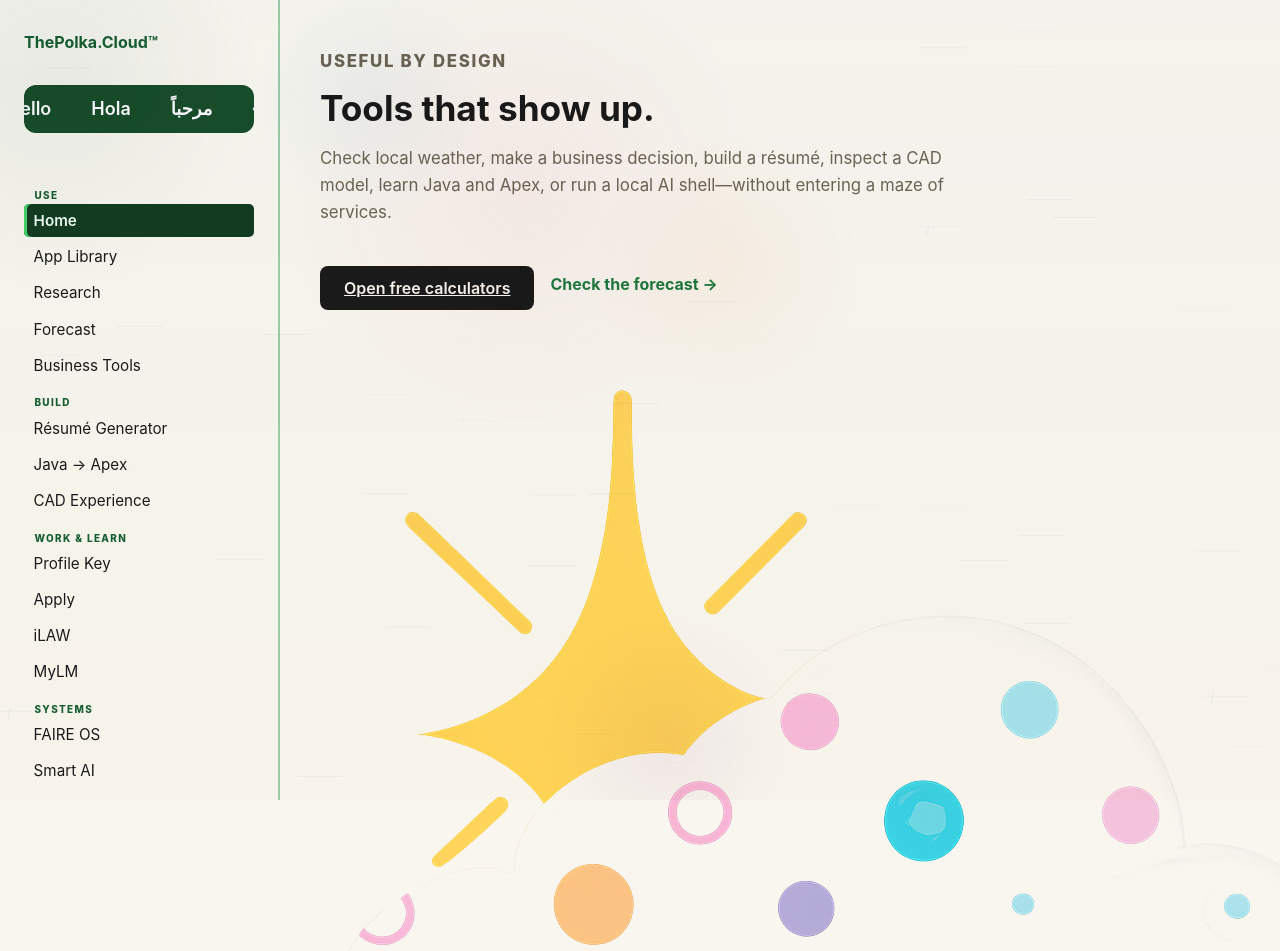
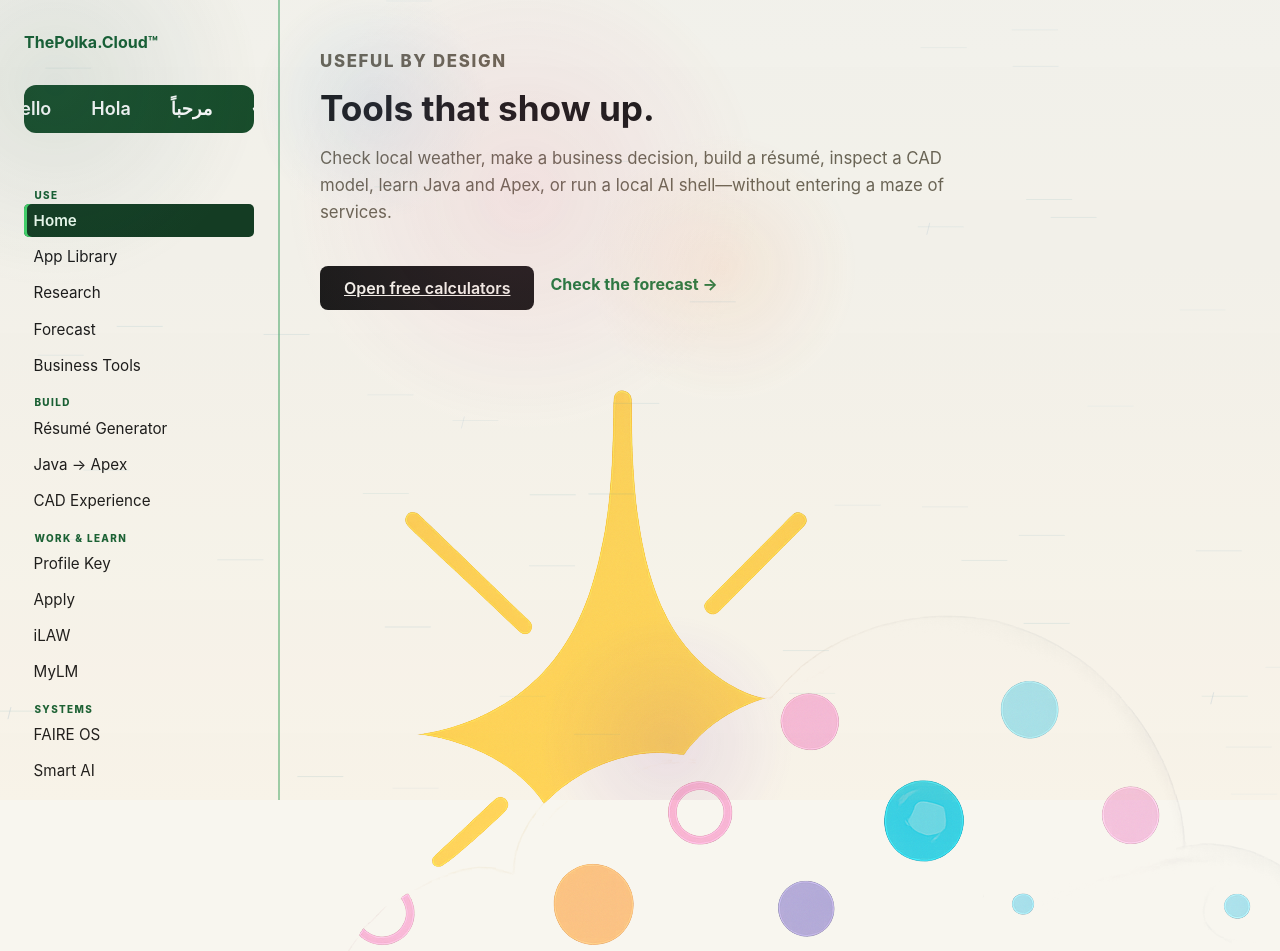
Before and after one commit to dGROUPharmacy/thepolka.cloud, a Flask app: page / in a window 1280 px wide; the page is wider, and only the part inside the window is pictured. Shown: the top 951 px of that part. Run offline with Flask 3, Linux system fonts and the light colour scheme; some libraries are stand-ins or nearby versions.

Commit message:
Make living-glass animation clearly visible

```diff
--- a/static/css/site.css
+++ b/static/css/site.css
@@ -31,8 +31,8 @@ body {
   height: 100%;
   pointer-events: none;
   z-index: 3;
-  opacity: .48;
-  mix-blend-mode: multiply;
+  opacity: .78;
+  mix-blend-mode: normal;
 }
 
 .app-container {
```
